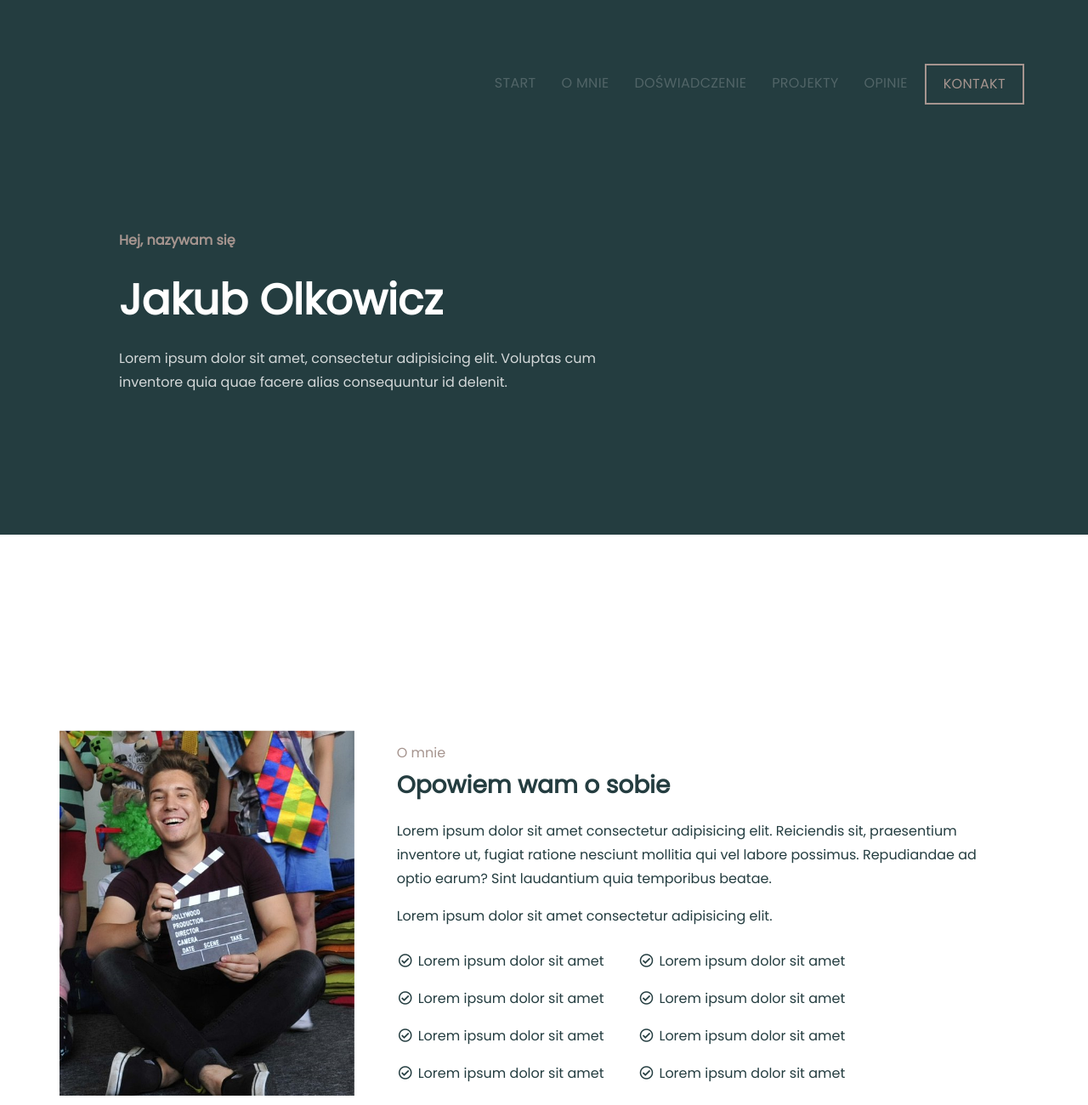
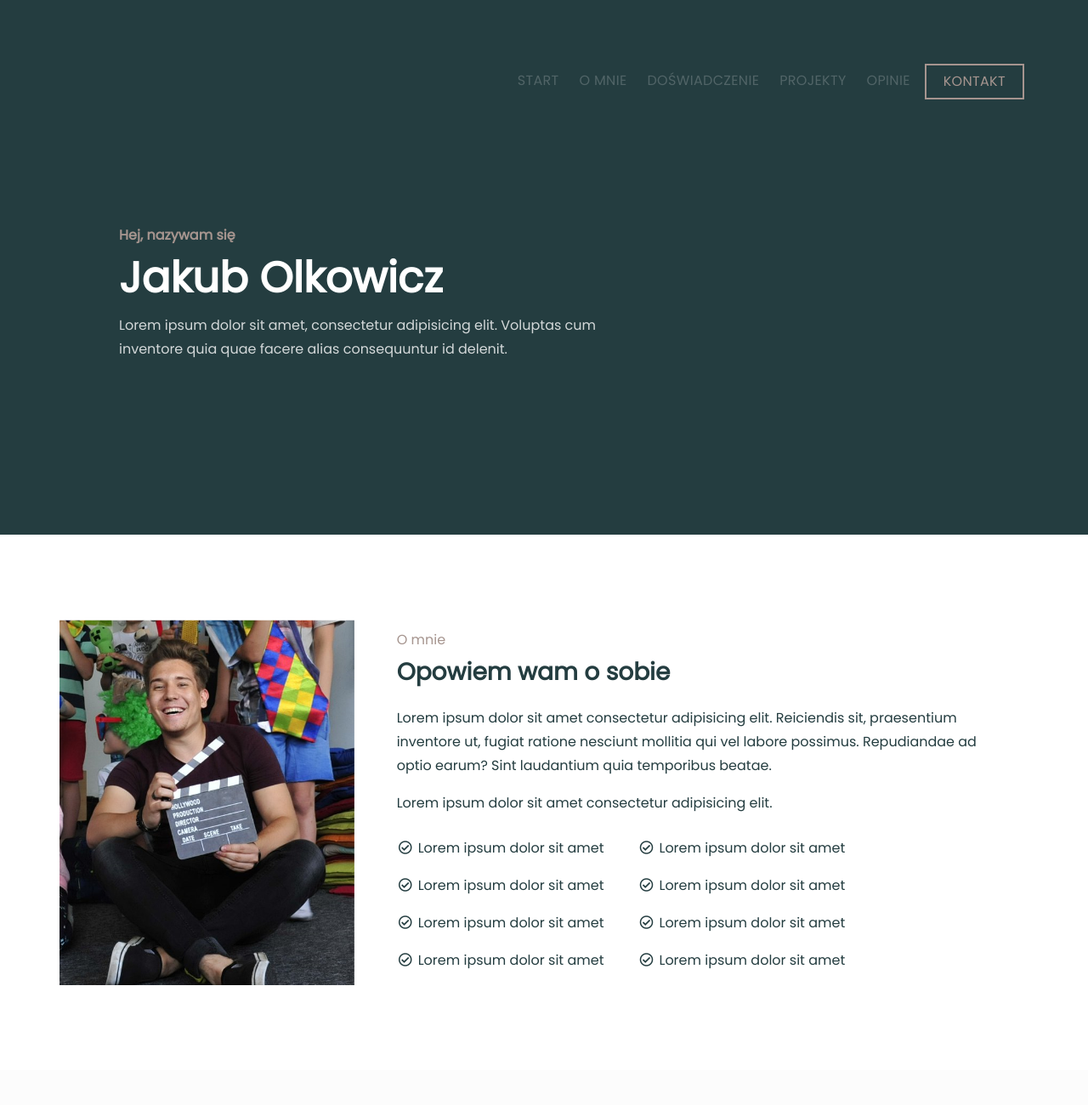
Before and after one commit to JakubOlkowicz/CV, a website: page src/index.html in a window 1280 px wide. Shown: the top 1300 px of the page at 85% size. Drawn offline with nearby package versions, Linux system fonts and the light colour scheme; files that its build step writes are made by us from their sources.

Commit message:
fix some details

```diff
--- a/src/sass/_global.scss
+++ b/src/sass/_global.scss
@@ -7,9 +7,9 @@
   }
   .container {
     display: flex;
+    max-width: 1200px;
     margin: 0 auto;
     padding: 50px 70px;
-    min-height: 690px;
     flex-wrap: wrap;
   }
   .titles{
--- a/src/sass/_time-line.scss
+++ b/src/sass/_time-line.scss
@@ -7,7 +7,6 @@ $dot-diameter: 8px;
   flex-grow: 1;
   margin: 10px;
   display: flex;
-  align-items: flex-start;
   min-height: auto;
   padding: 5vh 50px;
   width: min-content;
--- a/src/sass/sections/_about-me.scss
+++ b/src/sass/sections/_about-me.scss
@@ -3,7 +3,7 @@
     background: $C-white;
     .container{
         justify-content: center;
-        align-items: center;
+        align-items: flex-start;
         .image{
             flex: 1;
             width: 430px;
@@ -13,7 +13,7 @@
         }
         .text{
             flex: 2;
-            padding: 50px;
+            padding: 0 50px;
             td{
                 padding: 7px 40px 7px 0;
                 i{
--- a/src/sass/sections/_experience.scss
+++ b/src/sass/sections/_experience.scss
@@ -51,6 +51,7 @@
                         }
                         .down{
                             padding: 5px;
+                            padding-left: 20px;
                             flex-grow: 0;
                             background: linear-gradient(270deg, rgba(104, 137, 140, 0.26) 0%, #243D40 100%);
                             border-radius: 0px 0px 2px 0px;
--- a/src/sass/sections/_main.scss
+++ b/src/sass/sections/_main.scss
@@ -12,7 +12,7 @@
             align-items: center;
             .navigation{
                 all: unset;
-                margin: 0 10px;
+                margin: 0 7px;
                 letter-spacing: 0.02em;
                 cursor: pointer;
                 padding: 5px;
@@ -32,12 +32,13 @@
                 letter-spacing: 0.02em;
                 color: $C-special;
                 border: $C-special solid 2px;
-                padding: 8px 20px;
+                padding: 5px 20px;
                 cursor: pointer;
                 text-transform: uppercase;
             }
         }
         .welcom{
+            display: inline-block;
             width: 50%;
             margin: 50px 20px;
             padding: 50px;
@@ -45,6 +46,7 @@
                 color: $C-special;
             }
             h1{
+                display: inline;
                 color: $C-white;
                 font-size: 50px;
             }
--- a/src/sass/sections/_projects.scss
+++ b/src/sass/sections/_projects.scss
@@ -38,6 +38,7 @@
                     border: 2px solid #A6958F;
                     border-radius: 33px;
                     padding: 10px;
+                    font-family: Poppins;
                 }
             }
         }
--- a/src/sass/sections/_reviews.scss
+++ b/src/sass/sections/_reviews.scss
@@ -1,5 +1,9 @@
 .reviews{
+    height: auto;
     .container{
+        .titles{
+            padding-bottom: 20px;
+        }
         .opinion{
             display: flex;
             flex-direction: column;
@@ -7,6 +11,7 @@
             width: 570px;
             height: 300px;
             padding: 20px;
+            box-sizing: border-box;
             background-color: $C-white;
             border: 1px solid rgba(0, 0, 0, 0.06);
             .text{
```
Also changed, not shown: dist/css/style.css, 2 other files.
